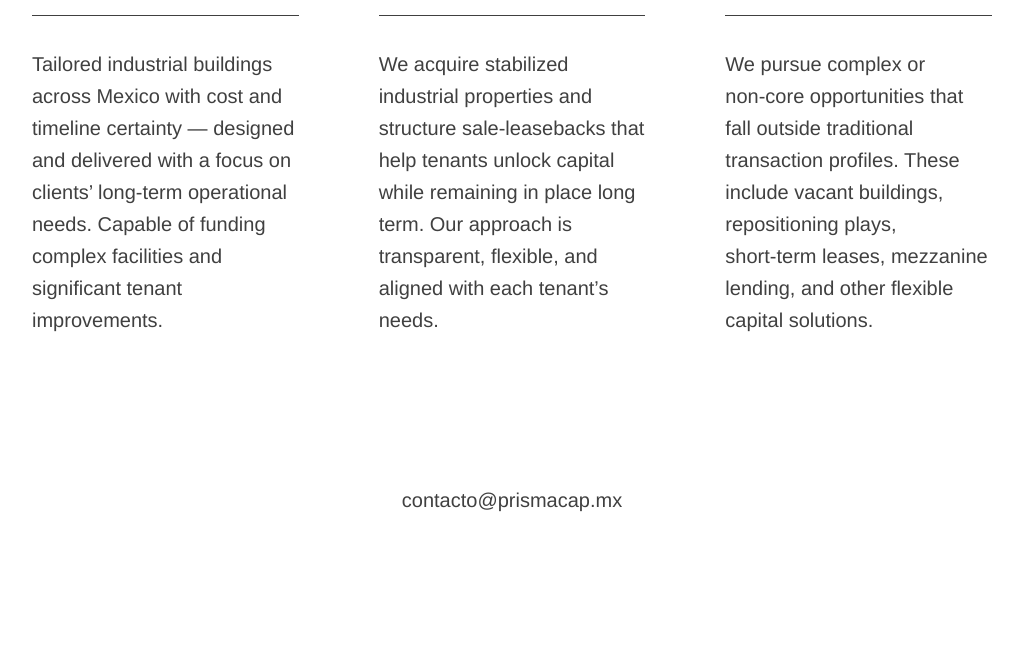
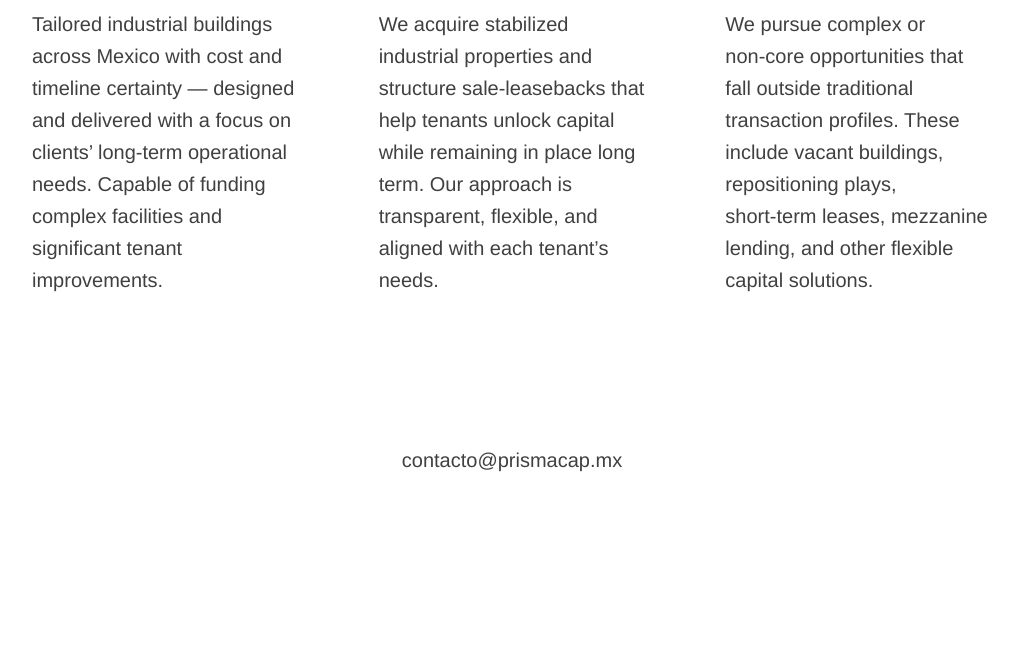
Before and after one commit to jgortizd90/prismacap, a plain HTML site: page what-we-do.html in a window 1280 px wide. Shown: the part 435-1100 px from the top of the page, without its empty margins (128-1151 px from the left). After the commit the page ends 1060 px from the top, so only its background shows below. Drawn offline with Linux system fonts and the light colour scheme.

Commit message:
Update what-we-do.html

```diff
--- a/what-we-do.html
+++ b/what-we-do.html
@@ -63,7 +63,7 @@
       /* ===================== WHAT WE DO GRID ===================== */
       main {
         flex: 1 0 auto;
-        padding: 160px 160px 0;
+        padding: 120px 160px 0;
       }
       .services {
         display: grid;
```
